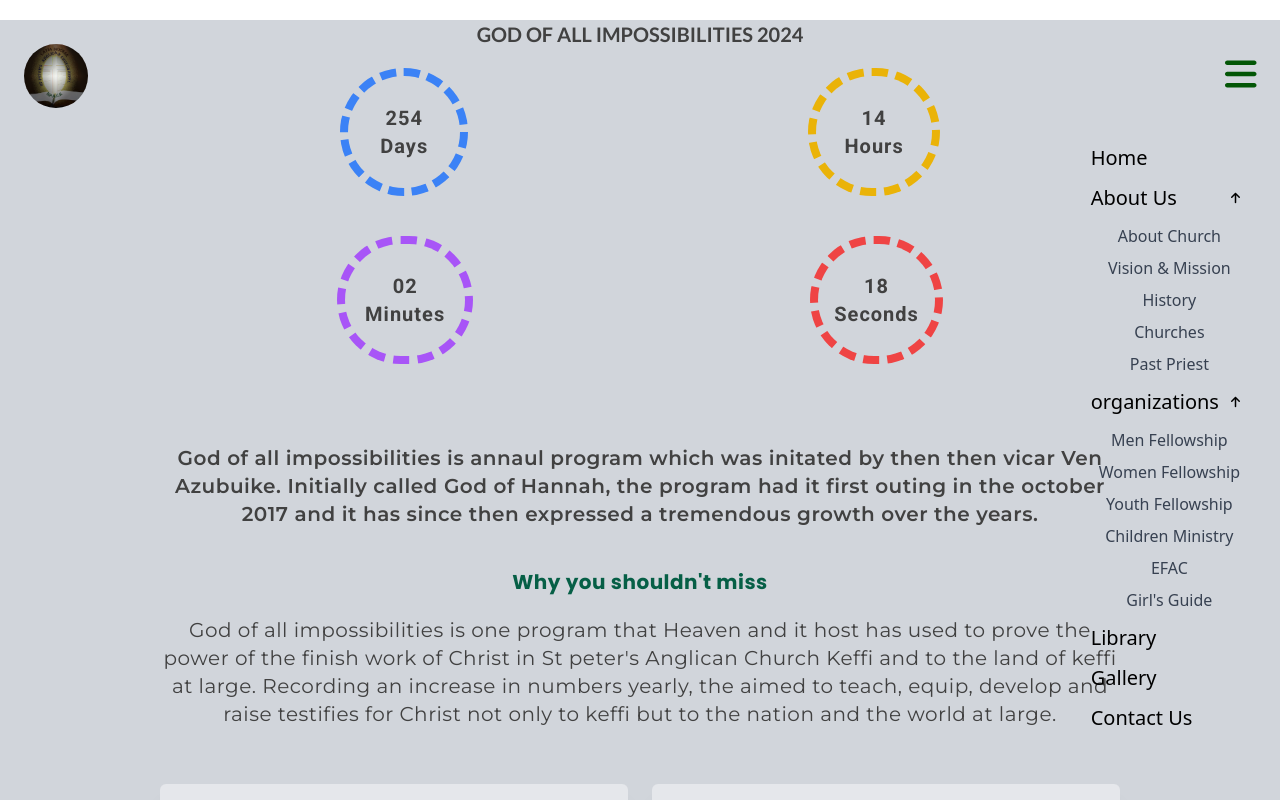
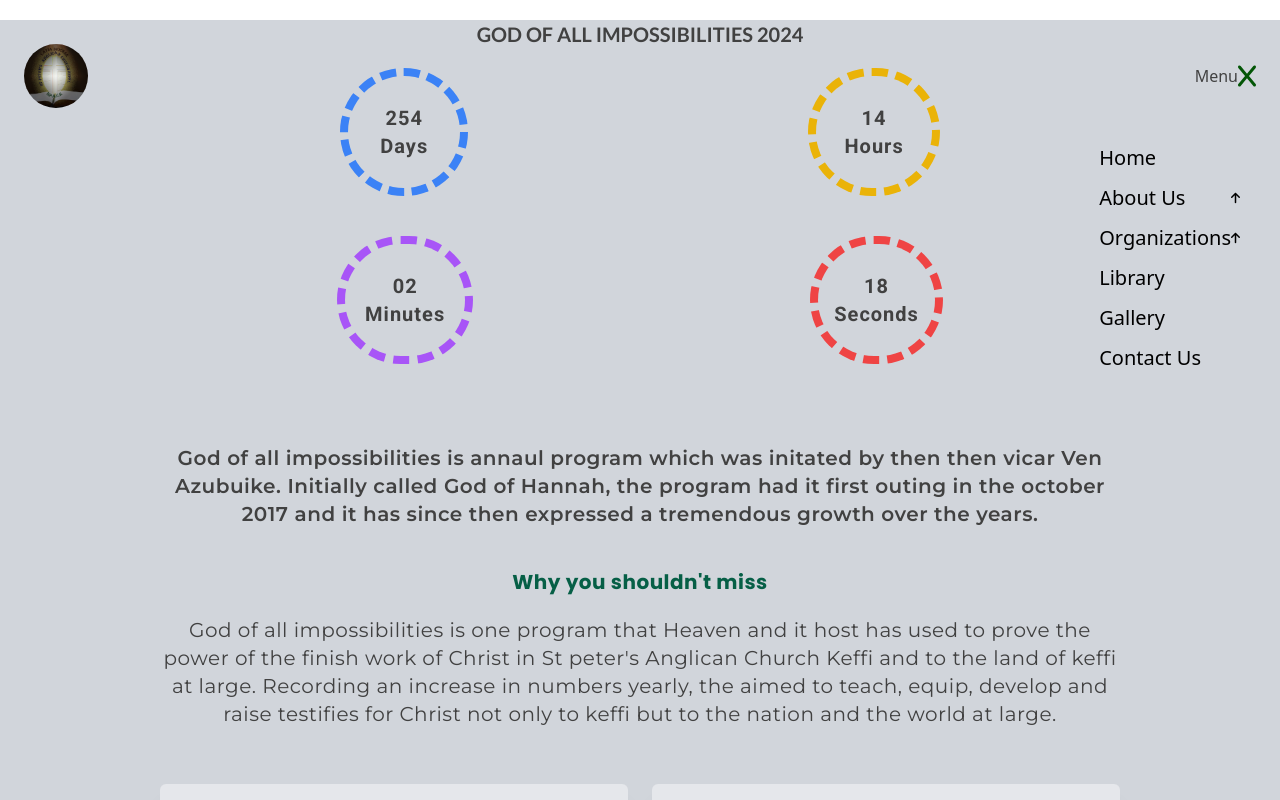
Before and after one commit to Emiraell/MY-Church-web, a React (Vite) app: page /god_of_impossibilities in a window 1280 px wide. Both pictures are taken after a click on the icon 1240 px from the left and 74 px from the top of the page. Shown: the top 800 px of the page. Built offline with nearby package versions, Linux system fonts and the light colour scheme.

Commit message:
Navigation functionality for my menu content

```diff
--- a/src/App.jsx
+++ b/src/App.jsx
@@ -48,7 +48,7 @@ function App() {
           <Route path="/donate" element={<Donate />} />
           <Route path="/officials" element={<ChurchOfficials />} />
           <Route path="/god_of_impossibilities" element={<Goai />} />
-          <Route path="/news" element={<NewsBlogs />} />
+          <Route path="/library" element={<NewsBlogs />} />
           <Route path="/news/:id" element={<ContentPage />} />
           <Route path="/news/blogs/:id" element={<Blogs />} />
           <Route path="/gallery" element={<Gallery />} />
--- a/src/components/Header/Data.js
+++ b/src/components/Header/Data.js
@@ -3,7 +3,7 @@ const menuContents = [
     name: "Home",
     infos: [],
     clicked: false,
-    path: "/",
+    path: "",
   },
   {
     name: "About Us",
@@ -18,7 +18,7 @@ const menuContents = [
     path: "about",
   },
   {
-    name: "organizations",
+    name: "Organizations",
     infos: [
       { name: "Men Fellowship", path: "men_fellowship" },
       { name: "Women Fellowship", path: "women_fellowship" },
@@ -46,6 +46,7 @@ const menuContents = [
     name: "Contact Us",
     infos: [],
     clicked: false,
+    path: "contact",
   },
 ];
 
--- a/src/components/Header/Header.jsx
+++ b/src/components/Header/Header.jsx
@@ -1,8 +1,11 @@
 import { FontAwesomeIcon } from "@fortawesome/react-fontawesome";
 import logo from "./assests/logo.png";
-import { faArrowUp, faBars, faX } from "@fortawesome/free-solid-svg-icons";
+import { faBars, faX } from "@fortawesome/free-solid-svg-icons";
 import menuContents from "./Data";
 import { useState } from "react";
+import NavContent from "./NavContent";
+import { Link } from "react-router-dom";
+
 export default function Header() {
   const [menuClicked, setMenuClicaked] = useState(false);
   const clickMenu = () => {
@@ -11,23 +14,22 @@ export default function Header() {
   };
   return (
     <div>
-      {" "}
       <nav className="fixed left-0 right-0">
         <div className="flex justify-between m-6 items-center">
-          <div>
+          <Link to="/">
             <img src={logo} alt="" className="rounded-full h-16" />
-          </div>
+          </Link>
           <div className=" text-textCol-primary">
             <FontAwesomeIcon
               icon={faBars}
-              className="text-greeny-200 h-9"
+              className={`${menuClicked && "hidden"} text-greeny-200 h-9`}
               onClick={clickMenu}
             />
-            <div className="hidden">
+            <div className={`${!menuClicked && "hidden"} flex justify-between`}>
               <p>Menu</p>
               <FontAwesomeIcon
                 icon={faX}
-                className="text-greeny-200 h-9"
+                className="text-greeny-200 h-6"
                 onClick={clickMenu}
               />
             </div>
@@ -35,19 +37,11 @@ export default function Header() {
         </div>
         <div className=" float-end pr-10">
           {menuContents.map((content, index) => (
-            <div key={index}>
-              <div className="text-black my-3 text-xl flex justify-between items-center">
-                <ol>{content.name}</ol>
-                {content.infos.length > 1 && (
-                  <FontAwesomeIcon icon={faArrowUp} className="h-3" />
-                )}
-              </div>
-              {content.infos.map((info, index) => (
-                <ol key={index}>
-                  <li className="text-gray-700 my-2 ml-2">{info.name}</li>
-                </ol>
-              ))}
-            </div>
+            <NavContent
+              key={index}
+              content={content}
+              menuClicked={menuClicked}
+            />
           ))}
         </div>
       </nav>
--- a/src/components/Header/NavContent.jsx
+++ b/src/components/Header/NavContent.jsx
@@ -1,52 +1,72 @@
-import { Link } from "react-router-dom";
+import { faArrowUp } from "@fortawesome/free-solid-svg-icons";
+import { FontAwesomeIcon } from "@fortawesome/react-fontawesome";
 import { useState } from "react";
-export default function NavContent({ content, index, close }) {
-  const [contentClicked, setContentClicked] = useState({
+import { useNavigate } from "react-router-dom";
+
+export default function NavContent({ content, menuClicked }) {
+  const [infoClicked, setInfoClicked] = useState({
     about: false,
-    fellowship: false,
+    organizations: false,
   });
 
-  const clickOne = (name) => {
-    if (name === "Ministries and Fellowship") {
-      setContentClicked({
+  const clickInfo = (name) => {
+    if (name === "About Us") {
+      setInfoClicked({
+        ...infoClicked,
+        about: !infoClicked.about,
+        organizations: false,
+      });
+    } else {
+      setInfoClicked({
+        ...infoClicked,
         about: false,
-        fellowship: !contentClicked.fellowship,
-      });
-    } else if (name === "About Us") {
-      setContentClicked({
-        about: !contentClicked.about,
-        fellowship: false,
+        organizations: !infoClicked.organizations,
       });
     }
   };
 
+  const nav = useNavigate();
+
+  const navigate = (path) => {
+    nav(`/${path}`);
+  };
   return (
-    <div className="md:mx-6">
-      <div
-        className="flex items-center justify-between"
-        onClick={() => clickOne(content.name)}
-      >
-        <span>{content.name}</span>
-        <div>
-          {index === 1 && (
-            <img src={contentClicked.about ? close : ""} alt="" />
-          )}
-          {index === 2 && (
-            <img src={contentClicked.fellowship ? close : ""} alt="" />
+    <>
+      <div className={`${!menuClicked && "hidden"}`}>
+        <div
+          className={`text-black my-3 text-xl flex justify-between items-center`}
+        >
+          <ol onClick={() => navigate(content.path)}>{content.name}</ol>
+          {content.infos.length > 1 && (
+            <FontAwesomeIcon
+              icon={faArrowUp}
+              className="h-3"
+              onClick={() => clickInfo(content.name)}
+            />
           )}
         </div>
+        {content.infos.map((info, index) => (
+          <ol
+            key={index}
+            className={`${
+              content.name === "About Us" && !infoClicked.about && "hidden"
+            } ${
+              content.name === "Organizations" &&
+              !infoClicked.organizations &&
+              "hidden"
+            }`}
+          >
+            <li
+              className="text-gray-700 my-2 ml-2"
+              onClick={() => {
+                navigate(info.path);
+              }}
+            >
+              {info.name}
+            </li>
+          </ol>
+        ))}
       </div>
-      <div className={`px-2 text-sm`}>
-        {content.infos.length >= 1 &&
-          content.infos.map((info, index) => (
-            <ol key={index} className="">
-              {contentClicked.about && <Link to={info.path}>{info.name}</Link>}
-              {contentClicked.fellowship && (
-                <Link to={info.path}>{info.name}</Link>
-              )}
-            </ol>
-          ))}
-      </div>
-    </div>
+    </>
   );
 }
```
